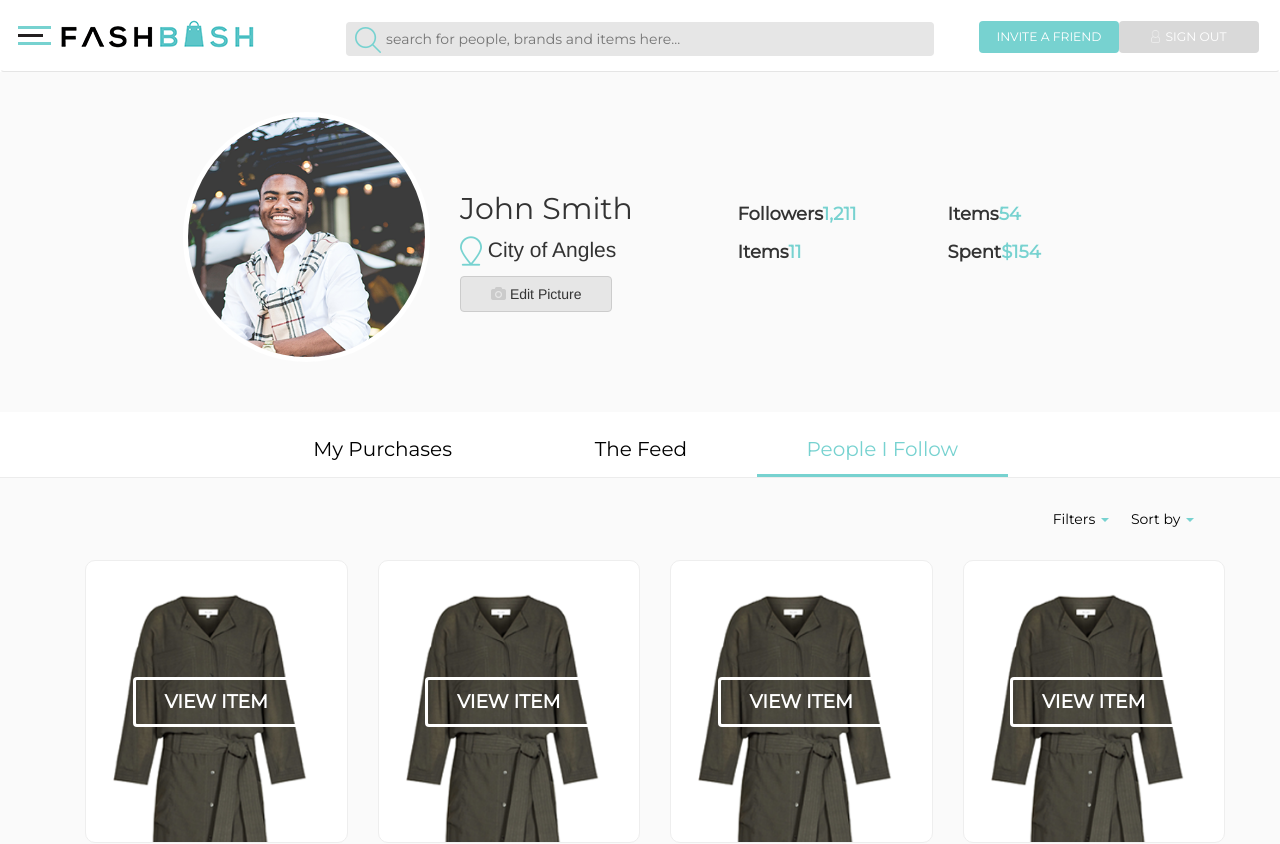
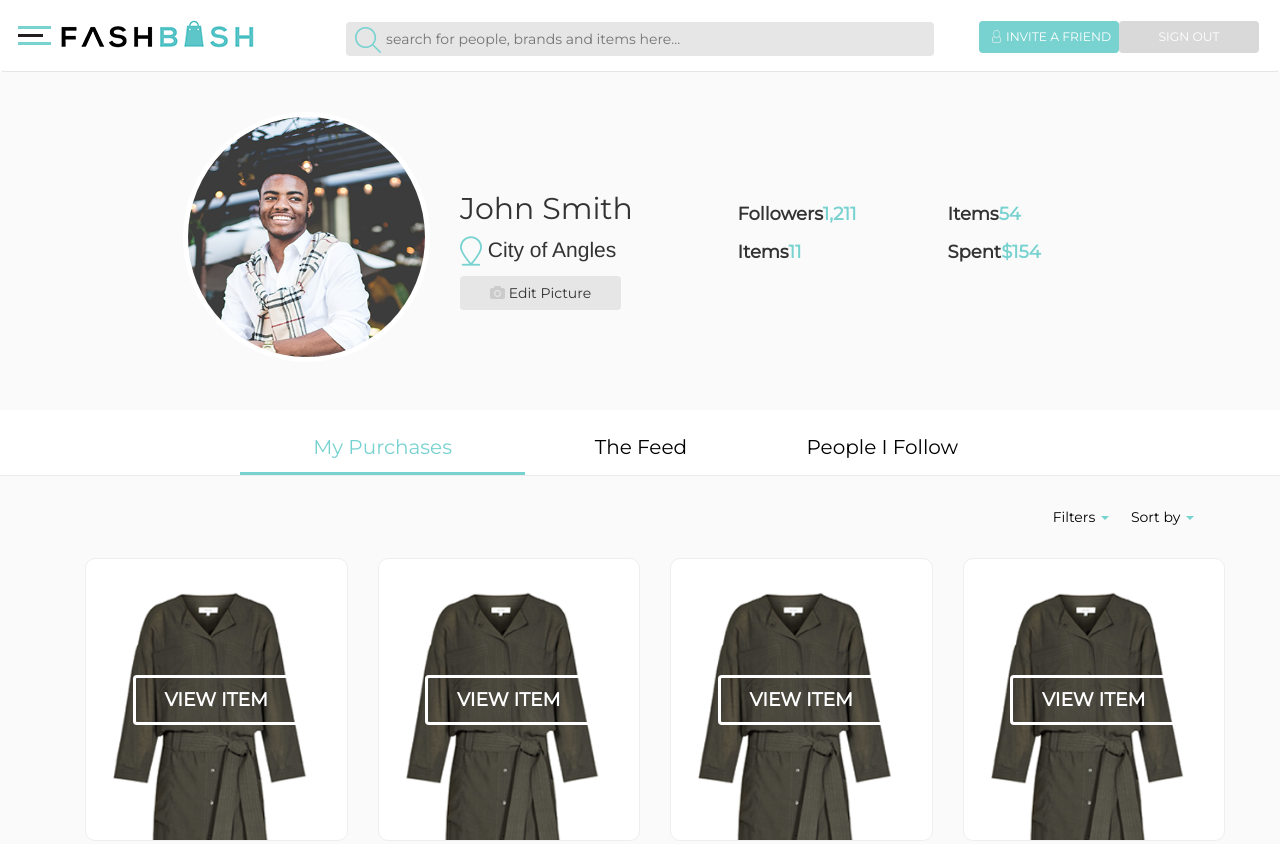
Before and after one commit to KhubaibGhouri/fashbash, an Angular app: page /user-profile in a window 1280 px wide. Shown: the top 844 px of the page. Built offline with nearby package versions, Linux system fonts and the light colour scheme.

Commit message:
commit by me

```diff
--- a/src/app/feeds/feeds.component.html
+++ b/src/app/feeds/feeds.component.html
@@ -6,7 +6,7 @@
 			<div class="row">
 				<div class="menu_links box-menu">
 					<ul class="nav nav-pills nav-justified ul-box">
-					  <li><a data-toggle="pill" href="#home" >My Purchases</a></li>
+					  <li><a data-toggle="pill" href="#home" routerLink="/user-profile" >My Purchases</a></li>
 					  <li class="active"><a data-toggle="pill" routerLink="/feeds">The Feed</a></li>
 					  <li ><a data-toggle="pill" href="#menu2" routerLink="/follow">People I Follow</a></li>
 					</ul>
--- a/src/app/follow/follow.component.html
+++ b/src/app/follow/follow.component.html
@@ -6,7 +6,7 @@
         <div class="row">
             <div class="menu_links box-menu">
                 <ul class="nav nav-pills nav-justified ul-box">
-                    <li><a href="#" >My Purchases</a></li>
+                    <li><a href="#" routerLink="/user-profile">My Purchases</a></li>
                     <li><a routerLink="/feeds" >The Feed</a></li>
                     <li class="active" ><a routerLink="/follow">People I Follow</a></li>
                 </ul>
--- a/src/app/header-2/header-2.component.html
+++ b/src/app/header-2/header-2.component.html
@@ -16,8 +16,8 @@
         </div>
         <div class="" id="myNavbar">
             <ul class="nav navbar-right main-btn">
-                <button class="btn btn-custom navbar-btn" data-toggle="modal" data-target="#myModal">INVITE A FRIEND</button>
-                <button class="btn btn-custom btn-signout navbar-btn"><img src="./assets/images/icon-no.png" style="width: 9px; margin-top: -3px; margin-right: 5px;">SIGN OUT</button>
+                <button class="btn btn-custom navbar-btn" data-toggle="modal" data-target="#myModal"><img src="./assets/images/icon-no.png" style="width: 9px; margin-top: -3px; margin-right: 5px;">INVITE A FRIEND</button>
+                <button class="btn btn-custom btn-signout navbar-btn">SIGN OUT</button>
             </ul>
         </div>
     </div>
--- a/src/app/user-profile/user-profile.component.css
+++ b/src/app/user-profile/user-profile.component.css
@@ -306,6 +306,8 @@ span.card-bottom_numbers {
 .user_detail .btn-default{
     background-color:#e6e6e6;
     padding:7px 30px;
+    border:0;
+    font-family:"Montserrat";
 }
 .card-profile-3{
 	background:transparent !important
--- a/src/app/user-profile/user-profile.component.html
+++ b/src/app/user-profile/user-profile.component.html
@@ -42,9 +42,9 @@
 			<div class="row">
 				<div class="menu_links box-menu">
 					<ul class="nav nav-pills nav-justified ul-box">
-					  <li><a data-toggle="pill" href="#home" >My Purchases</a></li>
-					  <li><a data-toggle="pill" href="#menu1">The Feed</a></li>
-					  <li class="active"><a data-toggle="pill" href="#menu2">People I Follow</a></li>
+					  <li class="active"><a data-toggle="pill"  routerLink="/user-profile">My Purchases</a></li>
+					  <li><a data-toggle="pill"  routerLink="/feeds">The Feed</a></li>
+					  <li><a data-toggle="pill"  routerLink="/follow">People I Follow</a></li>
 					</ul>
 				</div>
 			</div>
@@ -77,6 +77,7 @@
 		<br>
   <div class="tab-content">
   <div id="home" class="tab-pane ">
+
    <div class="container" id="slimtest1">
             <div class="row">
                     <div class="col-xs-3 cardWrap_feed">
```
